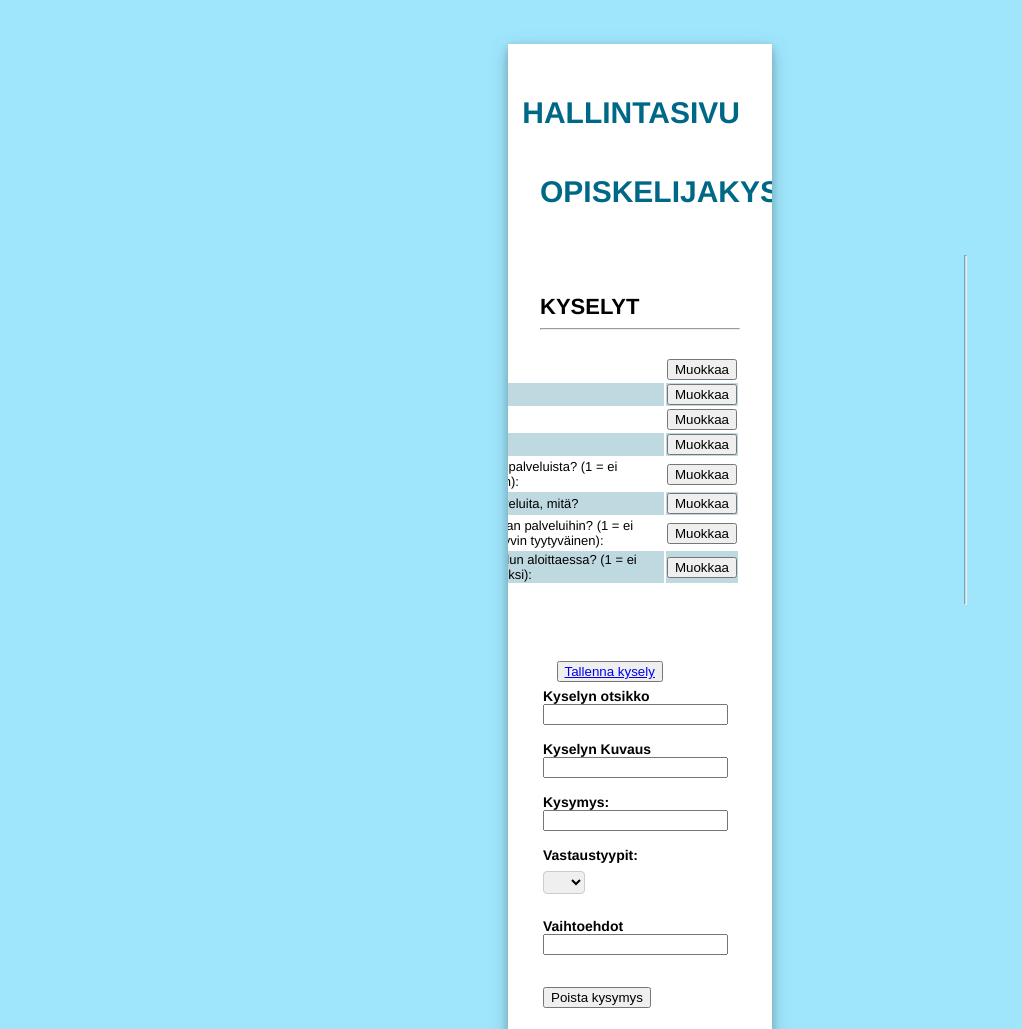
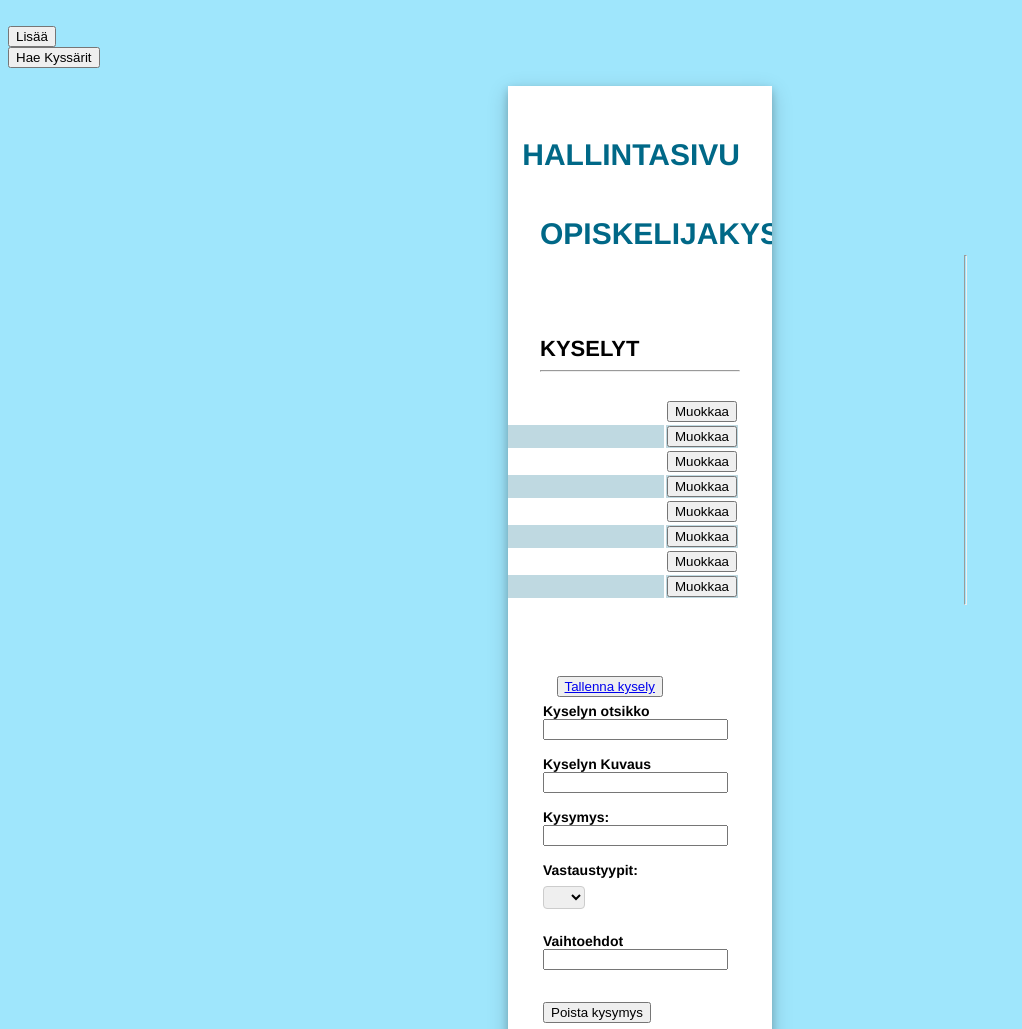
Before and after one commit to HenrikMeurman/Digitaalinen-kysely, a plain HTML site: page kysely.html in a window 1280 px wide. Shown: the top 1029 px of the page, without its empty margins (0-1022 px from the left). Drawn offline with nearby package versions, Linux system fonts and the light colour scheme.

Commit message:
Update kysely.html

```diff
--- a/kysely.html
+++ b/kysely.html
@@ -15,10 +15,95 @@
   ga('send', 'pageview');
 
 </script>
-
+<script src="https://code.jquery.com/jquery-2.1.4.js"
+integrity="sha256-siFczlgw4jULnUICcdm9gjQPZkw/YPDqhQ9+nAOScE4=" crossorigin="anonymous"></script>
+<script src="http://code.jquery.com/mobile/1.4.5/jquery.mobile-1.4.5.min.js"></script>
 </head>
 
 <body>
+
+<br>
+<button onclick="add()">Lisää</button>
+<div id="target"></div>
+<button onclick="haeKysymykset()">Hae Kyssärit</button>
+
+<script>
+
+
+
+function add(){
+       var uusiKysymys = $("#kysymys").val();
+       var jsonData = JSON.stringify({"kysymys": uusiKysymys});
+        $('#target').html('sending..' + $("#kysymys").val());
+       $.ajax({
+           url: "http://proto353.haaga-helia.fi:8080/kysely/rest/k/",
+           type: "POST",
+           data: jsonData,
+           dataType: "json",
+           contentType: "application/json; charset=utf-8",
+           success: function (data) {
+                $('#target').html('Kysymys "' + $('#kysymys').val() + '" lisätty.');
+            }
+       });
+}
+
+$(document).on("pagecreate", function() {
+            haeKysymykset()
+        });
+
+function haeKysymykset() {
+            var dataa = "http://proto353.haaga-helia.fi:8080/kysely/rest/k/";
+			$.ajax({
+				url: dataa,
+                type: "GET",
+				dataType: "json",
+                contentType: "application/json; charset=utf-8",
+  			})
+			.done(function(data){
+                var teksti = "";
+                $.each(data, function(index, loydaVastaus) {
+                        if (loydaVastaus.id == '1') {
+                $("#kysymys1").text(loydaVastaus.kysymys);
+    }
+                        if (loydaVastaus.id == '2') {
+               $("#kysymys2").text(loydaVastaus.kysymys);
+        }
+                       if (loydaVastaus.id == '3') {
+               $("#kysymys3").text(loydaVastaus.kysymys);
+        }
+                       if (loydaVastaus.id == '4') {
+               $("#kysymys4").text(loydaVastaus.kysymys);
+        }
+                       if (loydaVastaus.id == '5') {
+               $("#kysymys5").text(loydaVastaus.kysymys);
+        }
+                       if (loydaVastaus.id == '6') {
+               $("#kysymys6").text(loydaVastaus.kysymys);
+        }
+                       if (loydaVastaus.id == '7') {
+               $("#kysymys7").text(loydaVastaus.kysymys);
+        }
+                       if (loydaVastaus.id == '8') {
+               $("#kysymys8").text(loydaVastaus.kysymys);
+        }
+                        if (loydaVastaus.id == '1') {
+               $("#kyOtsikko").val(loydaVastaus.kysymys);
+        }
+                        if (loydaVastaus.id == '2') {
+               $("#kyKuvaus").val(loydaVastaus.kysymys);
+        }
+
+        })
+
+			})
+			.fail(function() {
+			})
+			.complete(function() {
+			})
+}
+
+
+</script>
 
 <br><br>
 
@@ -38,36 +123,36 @@
 <div class=oikeataulu>
     <table style="width:400px">
   <tr>
-    <td>Ikä:</td>
-    <td class="muokkaa"><input type="button" onclick="alert('Työn alla')" value="Muokkaa"></td>
+    <td><p id="kysymys1"></p></td>
+      <td class="muokkaa"><button type="submit">Muokkaa</button></td>
   </tr>
   <tr bgcolor="#bfd9e1">
-    <td>Sukupuoli:</td>
-    <td><input type="button" onclick="alert('Työn alla')" value="Muokkaa"></td>
+    <td><p id="kysymys2"></p></td>
+    <td><button type="submit">Muokkaa</button></td>
   </tr>
   <tr>
-    <td>Opintovuosi:</td>
-    <td><input type="button" onclick="alert('Työn alla')" value="Muokkaa"></td>
+    <td><p id="kysymys3"></p></td>
+    <td><button type="submit">Muokkaa</button></td>
   </tr>
   <tr bgcolor="#bfd9e1">
-    <td>Tiedätkö mikä Helga on?</td>
-    <td><input type="button" onclick="alert('Työn alla')" value="Muokkaa"></td>
+    <td><p id="kysymys4"></p></td>
+    <td><button type="submit">Muokkaa</button></td>
   </tr>
     <tr>
-    <td>Kuinka tietoinen olet Helgan palveluista? (1 = ei ollenkaan, 5 = hyvin tietoinen):</td>
-    <td><input type="button" onclick="alert('Työn alla')" value="Muokkaa"></td>
+    <td><p id="kysymys5"></p></td>
+    <td><button type="submit">Muokkaa</button></td>
   </tr>
   <tr bgcolor="#bfd9e1">
-    <td>Oletko käyttänyt Helgan palveluita, mitä?</td>
-    <td><input type="button" onclick="alert('Työn alla')" value="Muokkaa"></td>
+    <td><p id="kysymys6"></p></td>
+    <td><button type="submit">Muokkaa</button></td>
   </tr>
   <tr>
-    <td>Kuinka tyytyväinen olet Helgan palveluihin? (1 = ei ollenkaan tyytyväinen, 5 = hyvin tyytyväinen):</td>
-    <td><input type="button" onclick="alert('Työn alla')" value="Muokkaa"></td>
+    <td><p id="kysymys7"></p></td>
+    <td><button type="submit">Muokkaa</button></td>
   </tr>
   <tr bgcolor="#bfd9e1">
-    <td>Kuinka tutuksi Helga tuli koulun aloittaessa? (1 = ei yhtään tutuksi, 5 = hyvin tutuksi):</td>
-    <td><input type="button" onclick="alert('Työn alla')" value="Muokkaa"></td>
+    <td><p id="kysymys8"></p></td>
+    <td><button type="submit">Muokkaa</button></td>
   </tr>
   <tr>
     <td>
@@ -96,13 +181,13 @@
     <td>
 
     Kyselyn otsikko<br>
-        <input type="text" name="uname" required>
+        <input type="text" name="uname" id="kyOtsikko" required>
             <br><br>
     Kyselyn Kuvaus<br>
-        <input type="text" name="uname" required>
+        <input type="text" name="uname" id="kyKuvaus" required>
             <br><br>
     Kysymys:<br>
-        <input type="text" name="uname" required>
+        <input type="text" name="kysymys" id="kysymys">
             <br><br>
     Vastaustyypit:<br>
         <select name="cars">
@@ -118,7 +203,7 @@
     <br><br><br>
 
     <div class=lkysymys>
-    <button type="submit"></button>
+    <button onclick="add()">Lisää kysymys</button>
     </div>
 
     <div class=pkysymys>
```
